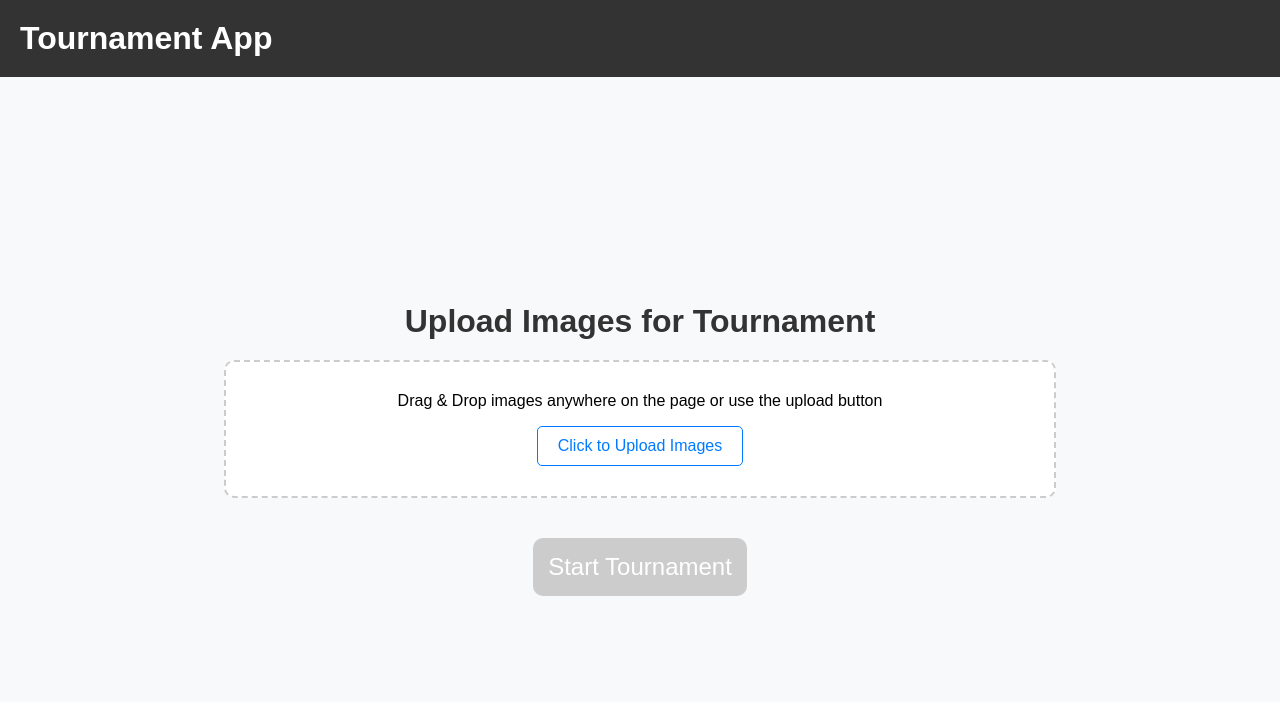
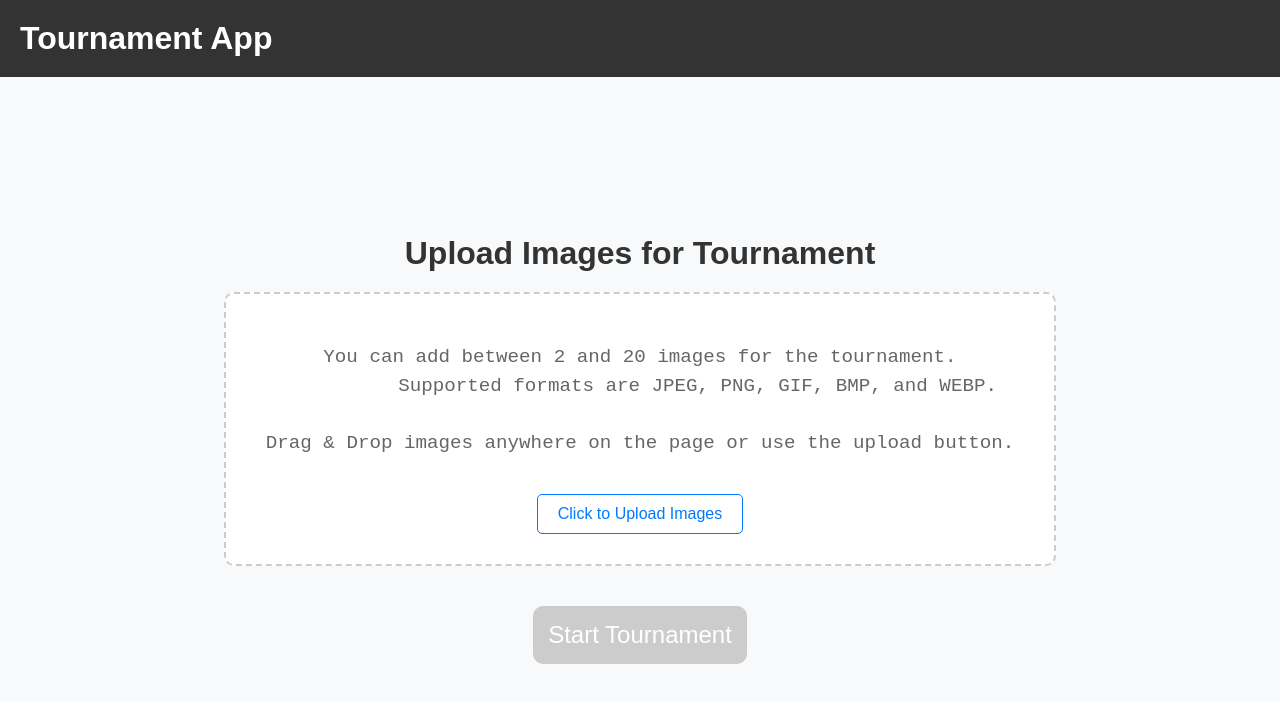
Before and after one commit to MJZ-Templates/tournament-app, a React (Vite) app: page /create-tournament in a window 1280 px wide. Shown: the top 702 px of the page. Built offline with nearby package versions, Linux system fonts and the light colour scheme.

Commit message:
feat: 토너먼트 생성 페이지에 설명글 추가

```diff
--- a/src/pages/CreateTournamentPage.jsx
+++ b/src/pages/CreateTournamentPage.jsx
@@ -41,8 +41,12 @@ const UploadSection = styled.div`
   `};
 `;
 
-const UploadSectionDescription = styled.div`
-  margin: 0;
+const UploadSectionDescription = styled.pre`
+  font-size: 1.2rem;
+  color: #666;
+  text-align: center;
+  margin-bottom: 20px;
+  line-height: 1.5;
 `;
 
 const PreviewContainer = styled.div`
@@ -107,6 +111,11 @@ const CreateTournamentPage = () => {
   const navigate = useNavigate();
 
   const handleUpload = (uploadedImages) => {
+    if (images.length + uploadedImages.length > 20) {
+      alert("You can only upload up to 20 images.");
+      return;
+    }
+
     setImages((prevImages) => [
       ...prevImages,
       ...uploadedImages.filter((newImage) => !prevImages.includes(newImage)),
@@ -172,7 +181,9 @@ const CreateTournamentPage = () => {
         onDrop={processDroppedFiles}
       >
         <UploadSectionDescription>
-          Drag & Drop images anywhere on the page or use the upload button
+          {`You can add between 2 and 20 images for the tournament.
+          Supported formats are JPEG, PNG, GIF, BMP, and WEBP.
+          \nDrag & Drop images anywhere on the page or use the upload button.`}
         </UploadSectionDescription>
         <ImageUploader onUpload={handleUpload} />
       </UploadSection>
```
